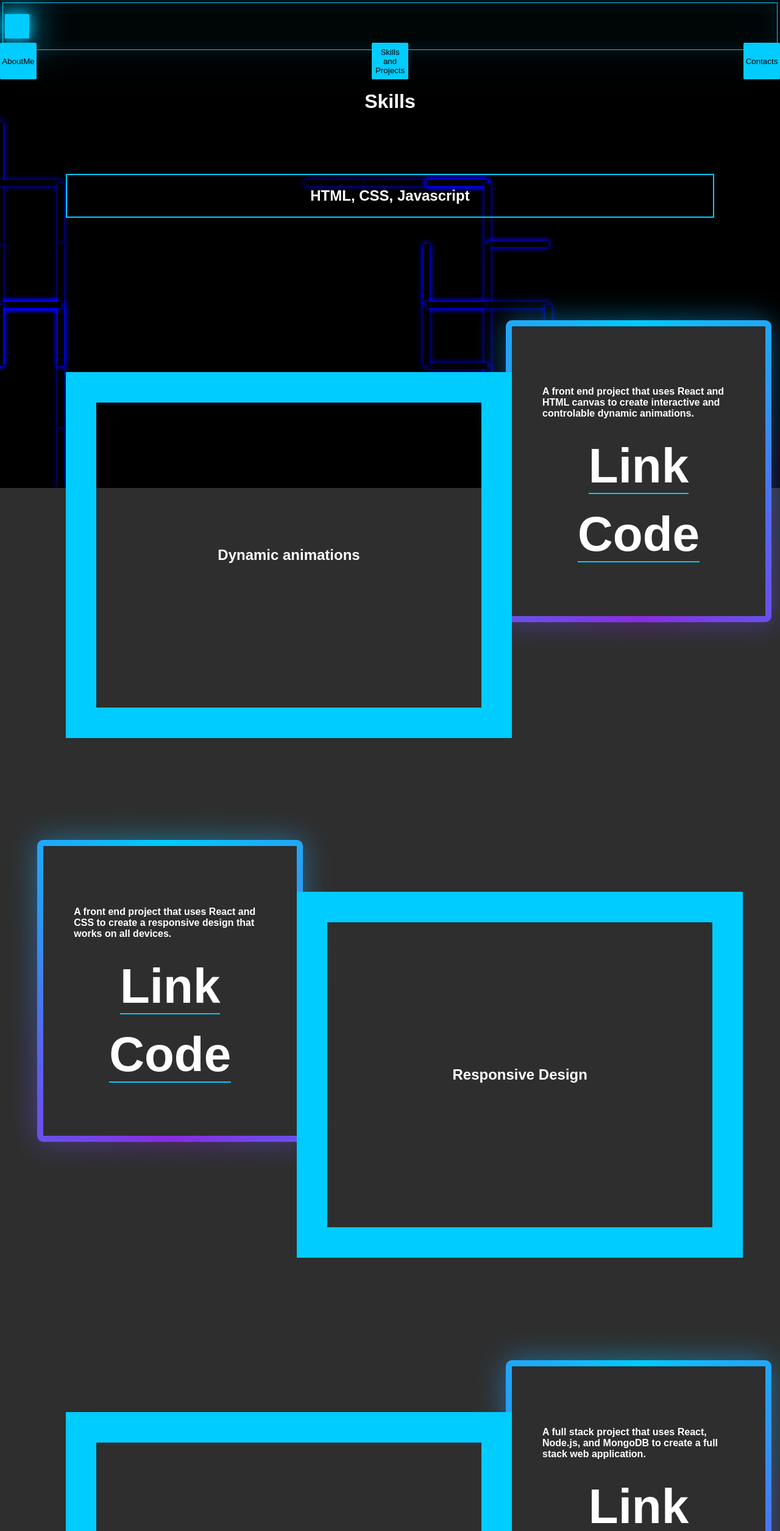
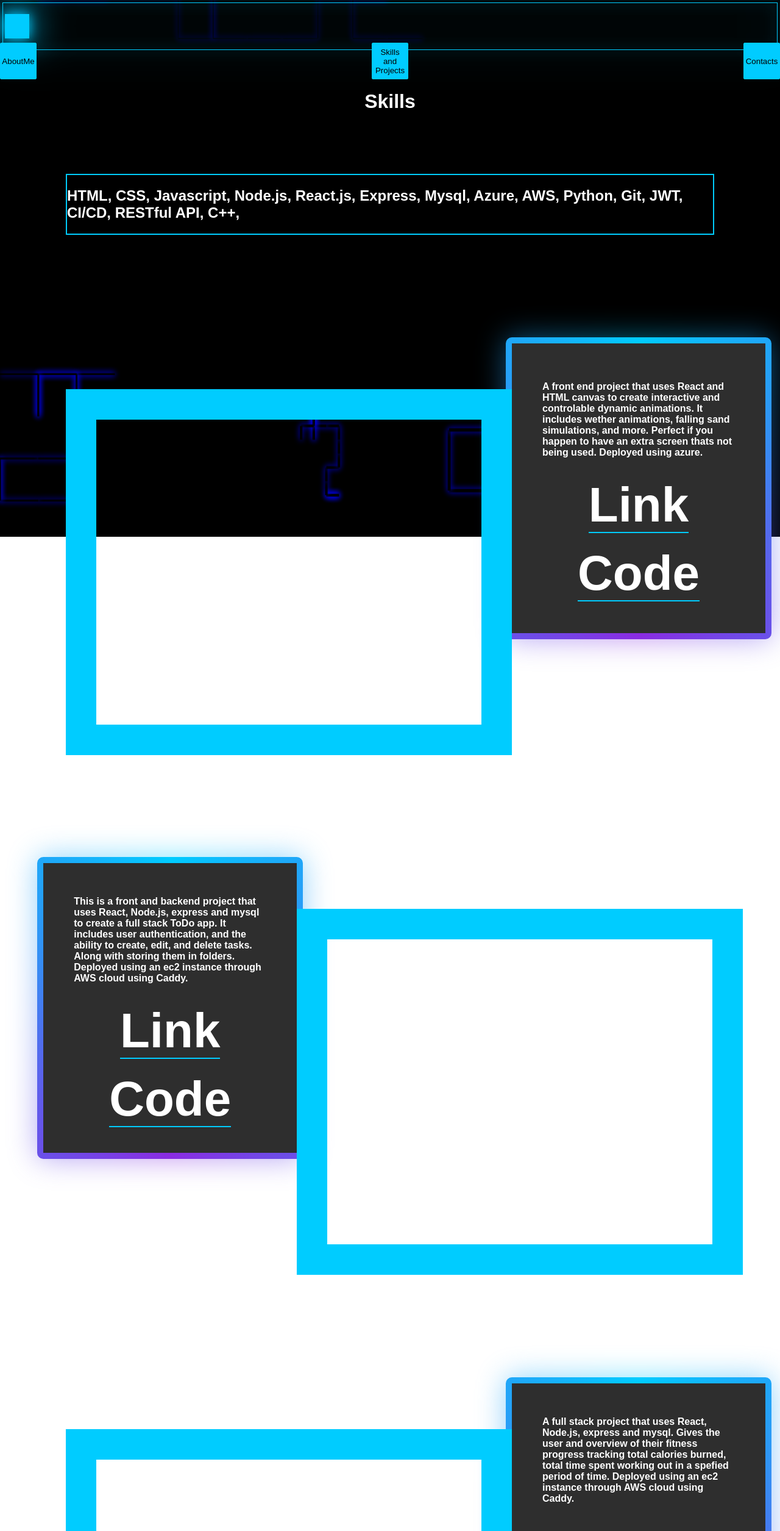
Before and after one commit to TheHeartstriker/Portfolio, a React (Vite) app in the folder Portfolio/: page /skills in a window 1280 px wide. Shown: the top 2510 px of the page at 61% size. Built offline with nearby package versions, Linux system fonts and the light colour scheme; a web font is replaced by a local one.

Commit message:
Background animation update
Updated how the background animation function works mainly how the size of the lines are drawn and where they are drawn from

```diff
--- a/Portfolio/src/Navigate.css
+++ b/Portfolio/src/Navigate.css
@@ -3,7 +3,6 @@
   --neon-blue: rgb(0, 204, 255);
 }
 body {
-  background-color: var(--back-round-grey);
   font-family: "Protest Guerrilla", sans-serif;
 }
 
--- a/Portfolio/src/Pages.jsx/Backgrond.jsx
+++ b/Portfolio/src/Pages.jsx/Backgrond.jsx
@@ -33,13 +33,41 @@ function Background() {
   const [validPoints, setValidPoints] = useState([]);
   function AddValid() {
     setValidPoints([
-      { x1: 0, y1: 0, x2: 0, y2: window.innerHeight / 4, valid: true },
+      // From the left side
       {
         x1: 0,
+        y1: Math.random() * window.innerHeight,
+        x2: Math.random() * window.innerWidth,
+        y2: Math.random() * window.innerHeight,
+        TurnDistance: 20 + Math.random() * 80,
+        lineWidth: Math.random() * 5,
+      },
+      // From the right side
+      {
+        x1: window.innerWidth,
+        y1: Math.random() * window.innerHeight,
+        x2: Math.random() * window.innerWidth,
+        y2: Math.random() * window.innerHeight,
+        TurnDistance: 20 + Math.random() * 80,
+        lineWidth: Math.random() * 5,
+      },
+      // From the top side
+      {
+        x1: Math.random() * window.innerWidth,
         y1: 0,
-        x2: 0,
-        y2: window.innerHeight - window.innerHeight / 4,
-        valid: true,
+        x2: Math.random() * window.innerWidth,
+        y2: Math.random() * window.innerHeight,
+        TurnDistance: 20 + Math.random() * 80,
+        lineWidth: Math.random() * 5,
+      },
+      // From the bottom side
+      {
+        x1: Math.random() * window.innerWidth,
+        y1: window.innerHeight,
+        x2: Math.random() * window.innerWidth,
+        y2: Math.random() * window.innerHeight,
+        TurnDistance: 20 + Math.random() * 80,
+        lineWidth: Math.random() * 5,
       },
     ]);
   }
@@ -51,17 +79,17 @@ function Background() {
       let direction = Math.random() * 4;
 
       if (direction < 1) {
-        point.x2 = point.x1 - 100;
+        point.x2 = point.x1 - point.TurnDistance;
         point.y2 = point.y1;
       } else if (direction < 2) {
-        point.x2 = point.x1 + 100;
+        point.x2 = point.x1 + point.TurnDistance;
         point.y2 = point.y1;
       } else if (direction < 3) {
         point.x2 = point.x1;
-        point.y2 = point.y1 - 100;
+        point.y2 = point.y1 - point.TurnDistance;
       } else {
         point.x2 = point.x1;
-        point.y2 = point.y1 + 100;
+        point.y2 = point.y1 + point.TurnDistance;
       }
 
       if (
@@ -74,7 +102,7 @@ function Background() {
         point.y2 >= 0 &&
         point.y2 <= window.innerHeight
       ) {
-        DrawLine(point.x1, point.y1, point.x2, point.y2);
+        DrawLine(point.x1, point.y1, point.x2, point.y2, point.lineWidth);
         // Update x1 and y1 to the new position
         point.x1 = point.x2;
         point.y1 = point.y2;
@@ -86,13 +114,13 @@ function Background() {
     setValidPoints(newPoints);
   }
 
-  function DrawLine(x1, y1, x2, y2) {
+  function DrawLine(x1, y1, x2, y2, lineWidth) {
     if (!ctx) return;
     ctx.beginPath();
     ctx.moveTo(x1, y1);
     ctx.lineTo(x2, y2);
     //Colors
-    ctx.lineWidth = 10;
+    ctx.lineWidth = lineWidth;
     ctx.strokeStyle = "black";
     //Glow
     ctx.shadowColor = "blue";
--- a/Portfolio/src/Pages.jsx/Skill.jsx
+++ b/Portfolio/src/Pages.jsx/Skill.jsx
@@ -5,14 +5,21 @@ function Skill() {
     <>
       <h1 id="SkillHeader">Skills</h1>
       <div className="SkillContainer">
-        <h2>HTML, CSS, Javascript</h2>
+        {/* Make bigger */}
+        <h2>
+          HTML, CSS, Javascript, Node.js, React.js, Express, Mysql, Azure, AWS,
+          Python, Git, JWT, CI/CD, RESTful API, C++,
+        </h2>
       </div>
       <div className="ProjectBase Project1">
         <h2>Dynamic animations</h2>
         <div className="ProjectText Project1Text">
           <h4>
             A front end project that uses React and HTML canvas to create
-            interactive and controlable dynamic animations.
+            interactive and controlable dynamic animations. It includes wether
+            animations, falling sand simulations, and more. Perfect if you
+            happen to have an extra screen thats not being used. Deployed using
+            azure.
           </h4>
           <h3>Link</h3>
           <h3>Code</h3>
@@ -20,11 +27,14 @@ function Skill() {
       </div>
       {/* Second Project */}
       <div className="ProjectBase Project2">
-        <h2>Responsive Design</h2>
+        <h2>ToDo App</h2>
         <div className="ProjectText Project2Text">
           <h4>
-            A front end project that uses React and CSS to create a responsive
-            design that works on all devices.
+            This is a front and backend project that uses React, Node.js,
+            express and mysql to create a full stack ToDo app. It includes user
+            authentication, and the ability to create, edit, and delete tasks.
+            Along with storing them in folders. Deployed using an ec2 instance
+            through AWS cloud using Caddy.
           </h4>
           <h3>Link</h3>
           <h3>Code</h3>
@@ -32,11 +42,13 @@ function Skill() {
       </div>
       {/* Third Project */}
       <div className="ProjectBase Project3">
-        <h2>Full Stack Development</h2>
+        <h2>Fitness tracker</h2>
         <div className="ProjectText Project3Text">
           <h4>
-            A full stack project that uses React, Node.js, and MongoDB to create
-            a full stack web application.
+            A full stack project that uses React, Node.js, express and mysql.
+            Gives the user and overview of their fitness progress tracking total
+            calories burned, total time spent working out in a spefied period of
+            time. Deployed using an ec2 instance through AWS cloud using Caddy.
           </h4>
           <h3>Link</h3>
           <h3>Code</h3>
--- a/Portfolio/src/PagesCss/about.css
+++ b/Portfolio/src/PagesCss/about.css
@@ -1,5 +1,5 @@
 :root {
-  --back-round-grey: rgb(46, 46, 46);
+  --back-round-grey: rgb(30, 30, 30);
   --neon-blue: rgb(0, 204, 255);
 }
 
@@ -67,6 +67,7 @@ h3 span::before {
 .AboutContainer {
   display: flex;
   justify-content: center;
+  background-color: var(--back-round-grey);
   align-items: center;
   border: 5px solid var(--neon-blue);
   box-sizing: border-box;
--- a/Portfolio/src/PagesCss/background.css
+++ b/Portfolio/src/PagesCss/background.css
@@ -1,8 +1,8 @@
 #backgroundId {
-  position: absolute;
+  position: fixed;
   background: rgb(0, 0, 0);
-  width: 100%;
-  height: 100%;
+  width: 100vw;
+  height: 110vh;
   top: 0;
   left: 0;
   z-index: -1;
```
